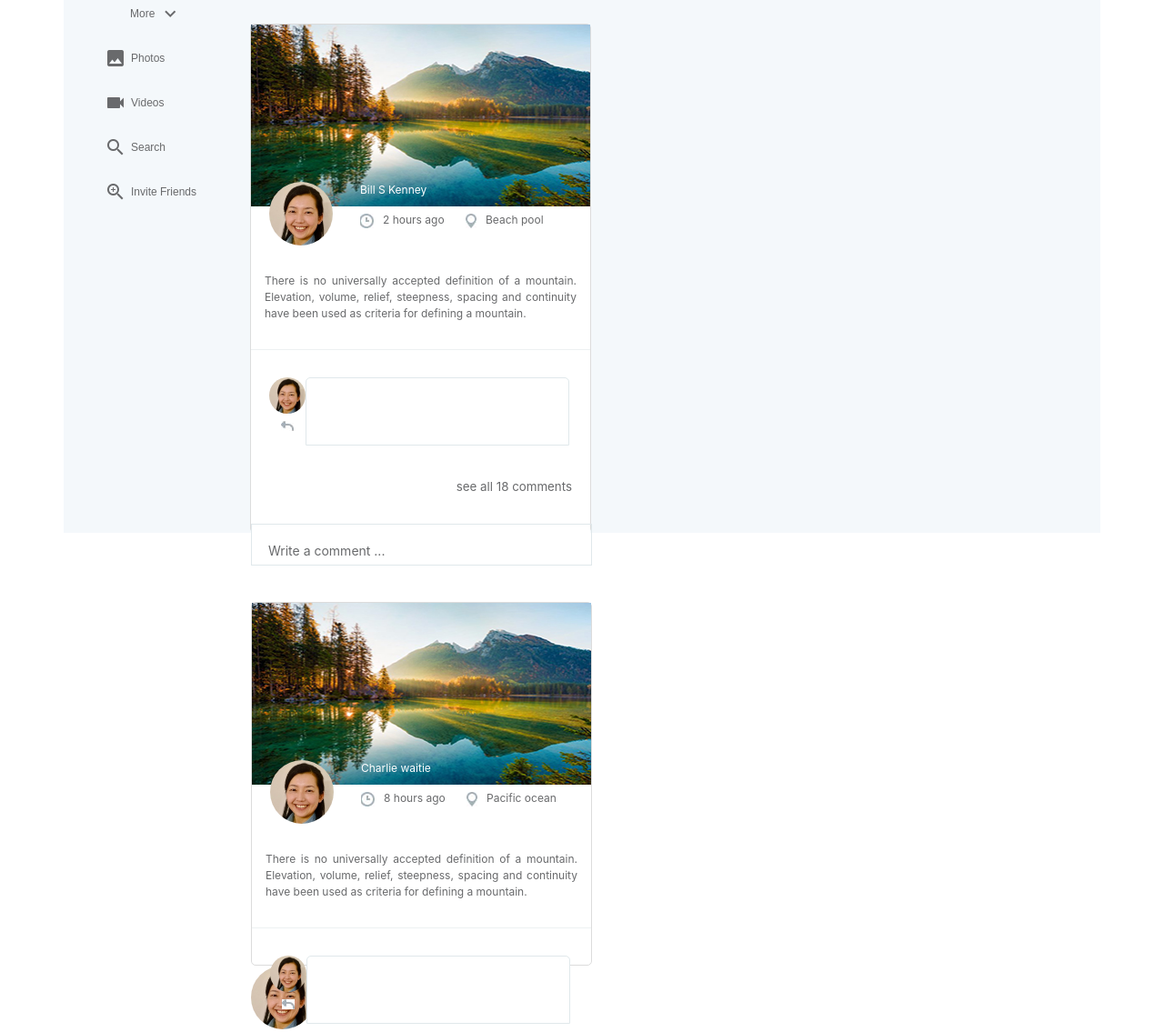
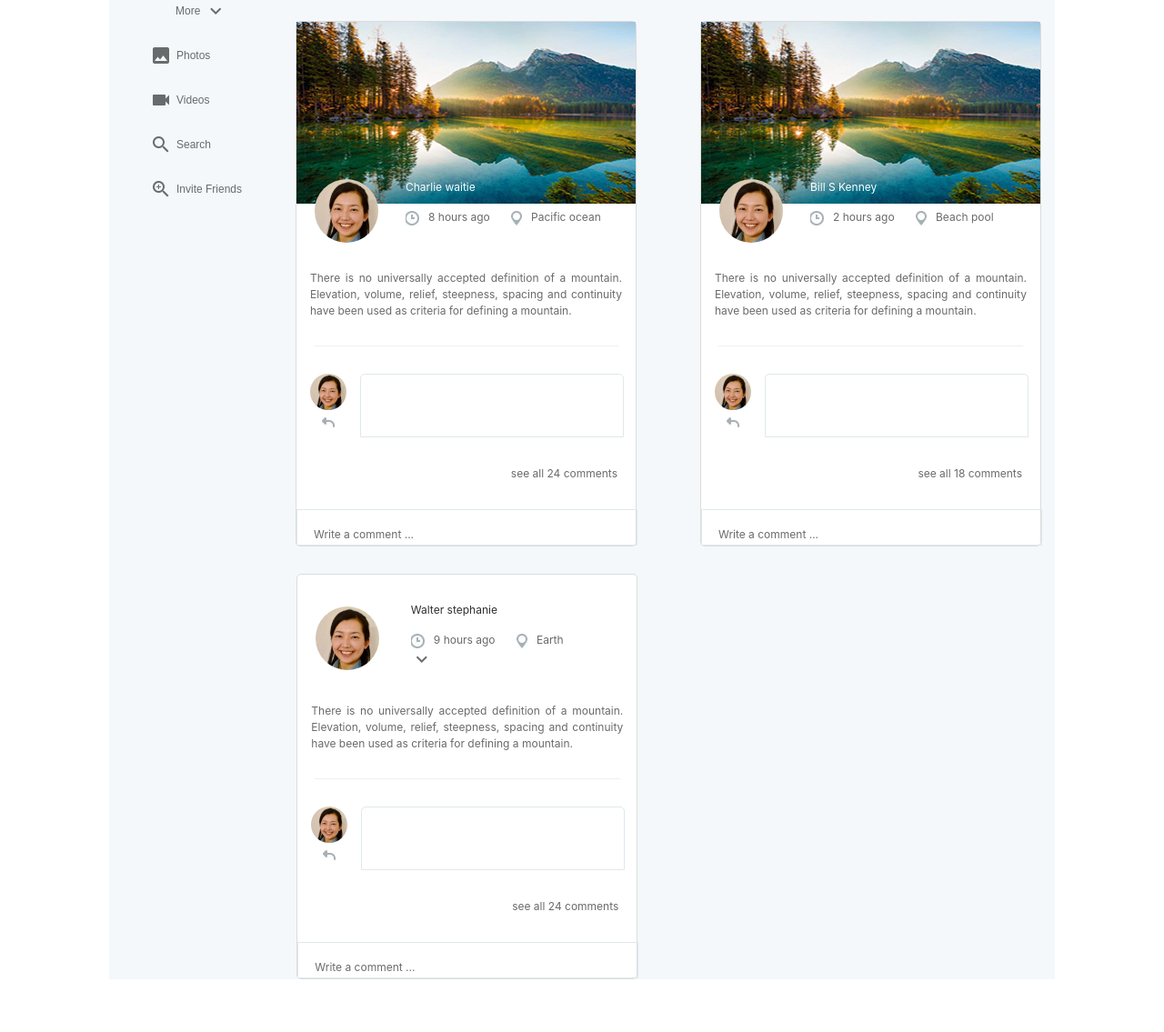
Before and after one commit to learnmeanstack/layout, a plain HTML site: page index.html in a window 1280 px wide. Shown: the part 286-1421 px from the top of the page at 91% size. After the commit the page ends 1363 px from the top, so only its background shows below. Drawn offline with nearby package versions, Linux system fonts and the light colour scheme.

Commit message:
Update style.css
work update

```diff
--- a/css/style.css
+++ b/css/style.css
@@ -1,4 +1,3 @@
-
 img{
     max-width: 100%;
 }
@@ -11,6 +10,10 @@ img{
 .topcontent2{
     padding-top: 30px;
     border-bottom: 1px solid #e0e8eb;
+    font-size: 14px;
+    color:#696a6c;
+    font-family: Arial, Helvetica, sans-serif;
+    width:96%;
 }
 .topmenu{
     margin:0px;
@@ -100,19 +103,26 @@ color:#edf1f2;
     border-radius: 50%;
     overflow: hidden;
 }
+.pic{
+    margin-left: 20px;
+    margin-top: 20px;
+}
+.arr{
+    color:#696a6c;
+}
 .usericontop .col-md{
     border-left: 1px solid #e0e8eb;
 }
 .container{
     background-color: #f4f8fb;
-   /* width:1040px;*/
+   width:1040px;
 }
 .comment_box_top_wrap{
   display:flex;
   align-items:flex-start;
 }
 .comment_box_top{
-  width:80%;
+  width:90%;
   margin-right:30px;
   margin-top: 30px;
   margin-right: 30px;
@@ -157,7 +167,7 @@ flex-direction: column;
 }
 textarea{
     height:80px;
-    width: 760px;
+    width: 100%;
     /* margin-top: 30px;
     margin-right: 30px; */
     border-top-right-radius: 5px;
@@ -174,7 +184,7 @@ textarea:focus{
 .border1{
     border:1px solid #e0e8eb;
     background-color:#edf1f2;
-    width:760px;
+    width:100%;
     height:45px;
 border-bottom-left-radius: 5px;
 border-bottom-right-radius: 5px;
@@ -199,15 +209,13 @@ border-bottom-right-radius: 5px;
     outline: none;
     border:none;
 }
-.image1{
+.image1, .image2{
     background-color: white;
+    float:right;
 }
-.bigbox, .image3{
-    float:left;
-}
-.box1, .boxsize1{
-    display: inline-block;
-
+.image3{
+    margin-top: 30px;
+    margin-left:18px;
 }
 .box1{
     padding-top:0px;
@@ -227,41 +235,63 @@ display: flex;
 .up{
     margin-top: -35px;
     margin-left: 20px;
+    margin-right: 20px;
 }
-.bigbox{
+.image1, .image2{
     margin:30px 0px 0px 0px;
     width: 375px;
-    height:560px;
+    /*height:560px;*/
     border:1px solid gainsboro;
     border-radius: 5px;
 }
-.bigbox{
-    margin-right:110px;
+.image3{
+    border:1px solid gainsboro;
+    width:375px;
+   float:left;
+    border-radius: 5px;
+    /*height: 415px;*/
+    background-color: white;
+    margin-top: 30px;
 }
 .content{
+    position: relative;
     text-align: justify;
     color:#696a6c;
     padding: 30px 15px 30px 15px;
-    line-height: 18px;
     font-size:12px;
-    border-bottom: 1px solid #edf1f2;
+   /* border-bottom: 1px solid #edf1f2;*/
+}
+.content:after{
+    content:"";
+    position: absolute;
+    width: 90%;
+    height:1px;
+    background-color:#edf1f2;
+    bottom: 0px;
+    left:5%
 }
 .image2{
-    border-radius: 5px;
-    border: 1px solid gainsboro;
-  width: 375px;
-  margin-top:40px;
-    height: 400px;
+  margin-right: 70px;
 }
 .userface{
     width:70px;
     height:70px;
     margin-right: 30px;
 }
+ .head{
+    display: inline-block;
+}
+.tt{
+    display: inline-block;
+}
 .usercontent{
     color:#ffffff;
     font-size: 12px;
     padding-bottom: 15px;
+}
+.name{
+    color:#2c302f;
+    padding-top: 30px;
 }
 .tiloc{
     font-size: 12px;
@@ -284,9 +314,8 @@ display: flex;
 .commentbox{
     border:1px solid  #e0e8eb;
     width: 290px;
-height: 75px;
-padding-top: 30px;
-/*margin: 5px;*/
+height: 70px;
+/*margin-top: 30px;*/
 }
 .commentbox:focus{
     border:1px solid  #e0e8eb;
@@ -309,29 +338,29 @@ padding-left: 10px;
 .commenticon{
    display:flex;
    margin-top: 30px;
-   margin-left: 20px;
-   /*padding-top: 30px;*/
+   margin-left: 15px;
 }
 .cc{
     display:flex;
     flex-direction: column;
     align-items: center;
+    margin-right: 15px;
 }
 .last{
     text-align: right;
-    padding-top: 30px;
+    padding-top: 25px;
     padding-bottom: 30px;
     margin-right:20px;
     color:#696a6c;
-    font-size: smaller;
+    font-size: 12px;
 }
 .final{
     color:#696a6c;
     padding-left: 18px;
-    font-size: 14px;
+    font-size: 12px;
     padding-top: 18px;
     padding-bottom: 18px;
-    height:46px;
+    height:40px;
     width:375px;
     border: 1px solid #e0e8eb;
 }
```
